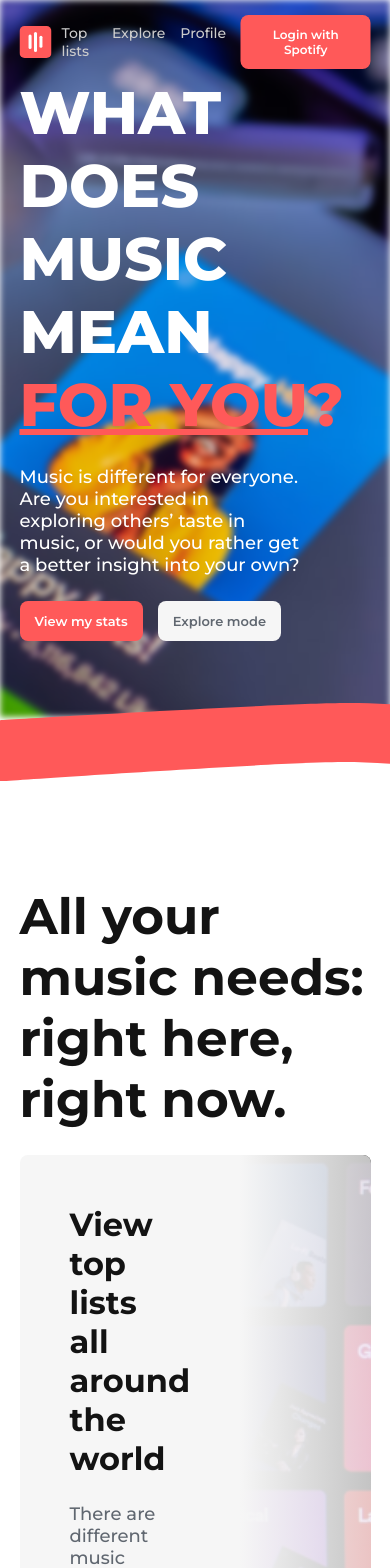
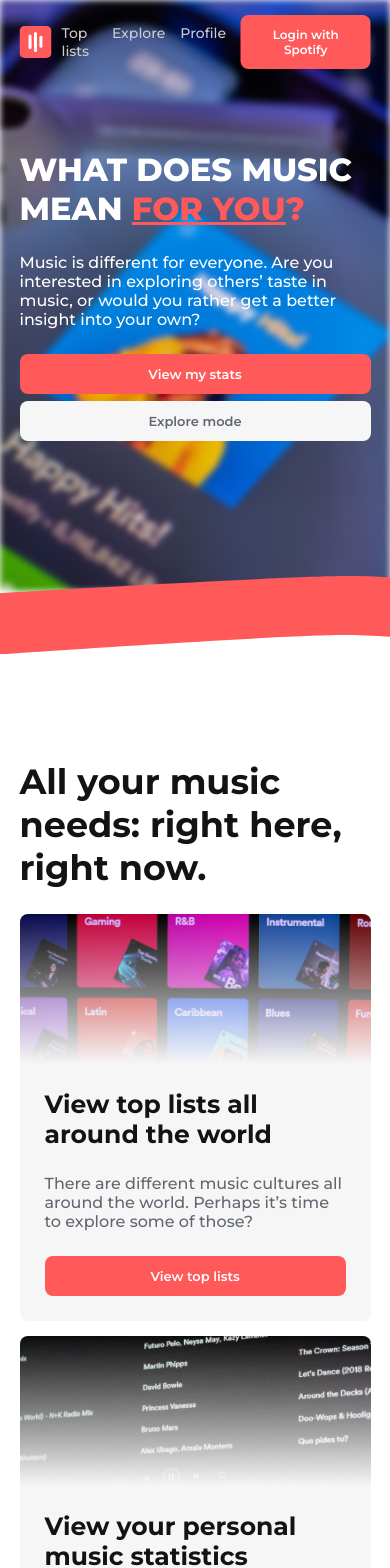
Before and after one commit to Poxie/newest-spotify-app, a Next.js app: page / in a window 390 px wide. Shown: the top 1568 px of the page. Built offline with nearby package versions, Linux system fonts and the light colour scheme.

Commit message:
Made home page responsive

```diff
--- a/styles/Home.module.scss
+++ b/styles/Home.module.scss
@@ -138,3 +138,94 @@
 .contact-input {
     margin-bottom: var(--spacing-secondary);
 }
+
+// Smaller devices
+@media (max-width: 700px) {
+    .main-text {
+        h1 {
+            font-size: 42px;
+
+            br {
+                display: none;
+            }
+        }
+        p {
+            font-size: 16px;
+            width: 100%;
+        }
+
+        .buttons {
+            &>* {
+                width: 100%;
+                justify-content: center;
+            }
+        }
+    }
+    .tile-section {
+        h2 {
+            font-size: 35px;
+
+            br {
+                display: none;
+            }
+        }
+    }
+    .tile {
+        flex-direction: column;
+    }
+    .tile-text {
+        order: 1;
+        width: 100%;
+
+        h2 {
+            font-size: 30px;
+            width: 100%;
+        }
+    }
+    .tile-image {
+        height: 300px;
+        flex: unset;
+
+        &::after {
+            background: linear-gradient(0deg, rgba(var(--background-secondary-rgb), 1) 0%, rgba(var(--background-secondary-rgb), 0) 100%);
+        }
+    }
+}
+
+@media (max-width: 450px) {
+    .main {
+        height: 70vh;
+    }
+    .main-text {
+        h1 {
+            font-size: 32px;
+        }
+        .buttons {
+            flex-direction: column;
+            gap: calc(var(--spacing-secondary) / 2);
+
+            &>* {
+                justify-content: center;
+            }
+        }
+    }
+    .tile-text {
+        padding: var(--spacing-primary);
+
+        h2 {
+            font-size: 25px;
+        }
+
+        p {
+            font-size: 16px;
+        }
+
+        a {
+            width: 100%;
+            justify-content: center;
+        }
+    }
+    .tile-image {
+        height: 150px;
+    }
+}
```
